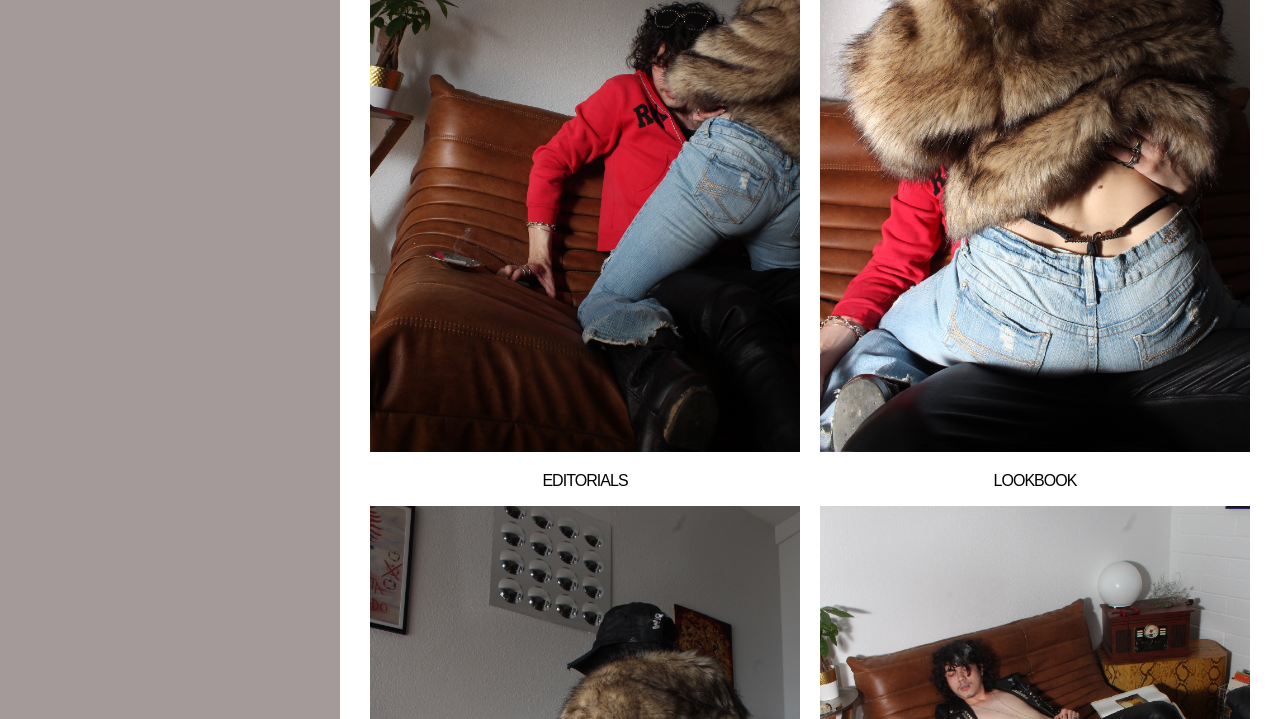
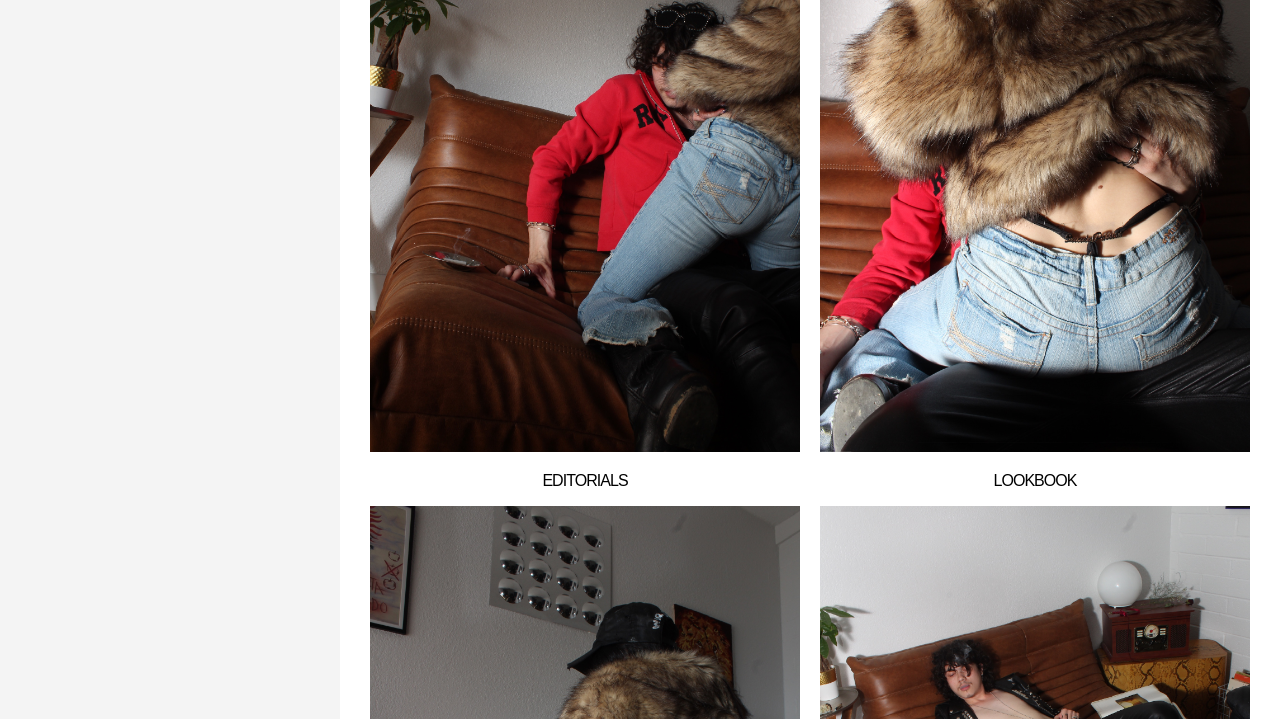
Before and after one commit to veldtssong/veldtssong.github.io, a plain HTML site: page index.html in a window 1280 px wide. Shown: the part 352-1071 px from the top of the page. Drawn offline with Linux system fonts and the light colour scheme.

Commit message:
edric requested color

```diff
--- a/styles.css
+++ b/styles.css
@@ -24,7 +24,7 @@ h3 {
 }
 
 .navbar {
-    background-color: #a59a9a;
+    background-color: #f4f4f4;
     padding: 20px;
     min-width: 300px;
     width: 50%;
```
